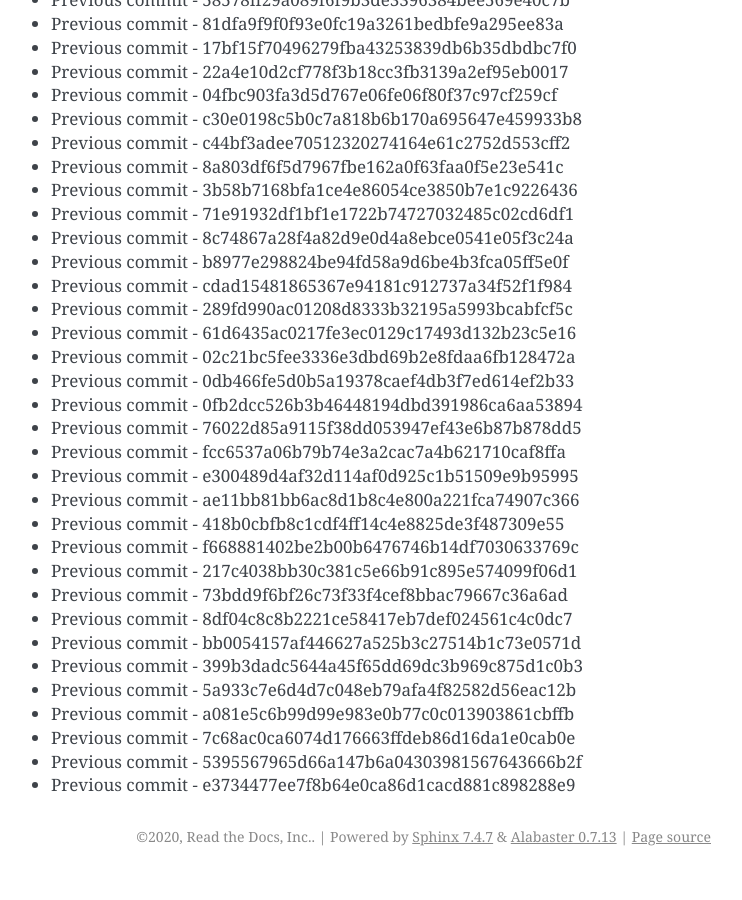
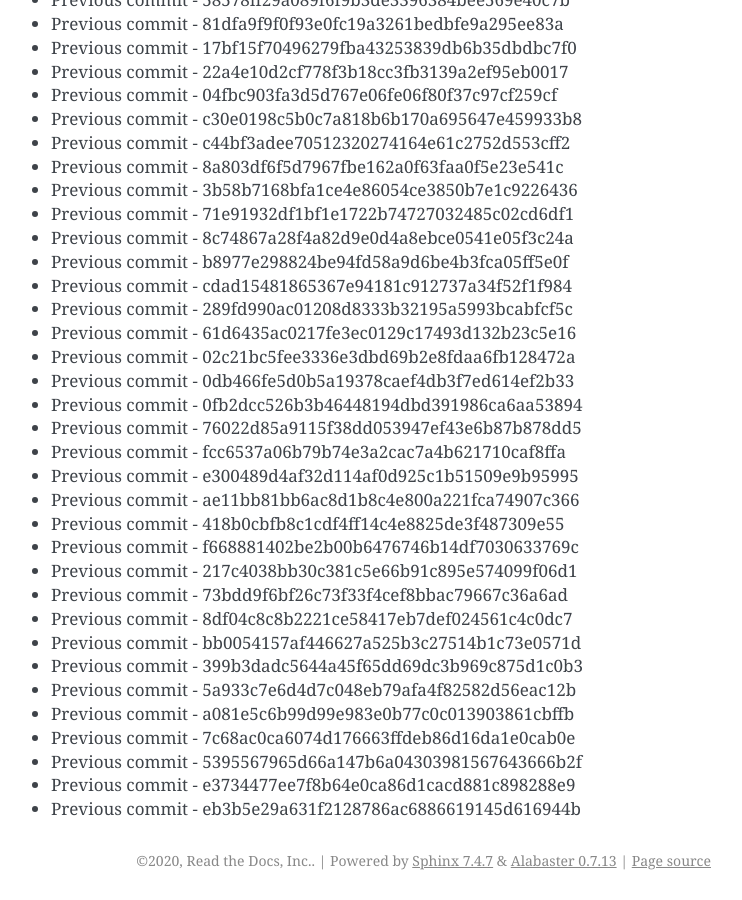
Before and after one commit to readthedocs/rtd-git-stresstest, a Sphinx documentation site: the page built from docs/updates.rst, in a window 1280 px wide and 900 px high, scrolled down 9960 px. Shown: the whole window, without its empty margins (399-1141 px from the left). Built offline with Sphinx 7.4.7, drawn with Linux system fonts in a browser that asks for light colours; before the commit the page ends 10836 px from its top, so only the background shows below that.

Commit message:
Generating commit from previous: eb3b5e29a631f2128786ac6886619145d616944b

```diff
--- a/docs/updates.rst
+++ b/docs/updates.rst
@@ -450,3 +450,4 @@ It can be tested for any performance characteristics.
 * Previous commit - 7c68ac0ca6074d176663ffdeb86d16da1e0cab0e
 * Previous commit - 5395567965d66a147b6a04303981567643666b2f
 * Previous commit - e3734477ee7f8b64e0ca86d1cacd881c898288e9
+* Previous commit - eb3b5e29a631f2128786ac6886619145d616944b
```
